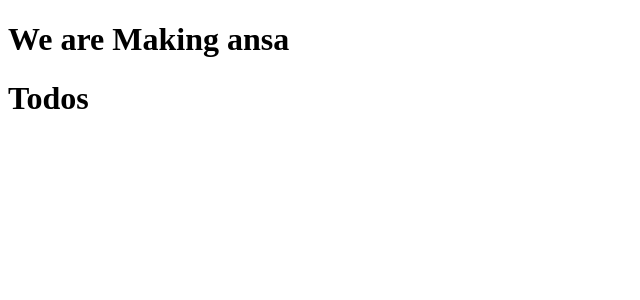
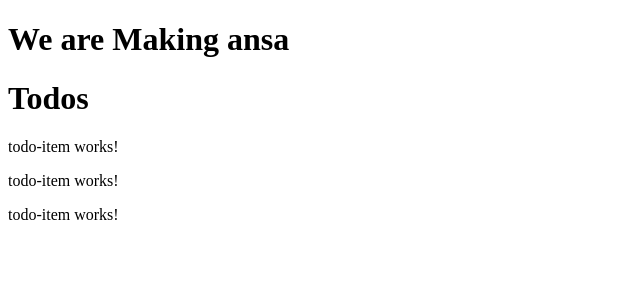
Before and after one commit to usamajamil006/Angular-todo, an Angular app: page / in a window 1280 px wide. Shown: the top 300 px of the page, without its empty margins (0-640 px from the left). Built offline with nearby package versions, Linux system fonts and the light colour scheme.

Commit message:
Creating component for todo

```diff
--- a/src/app/app.module.ts
+++ b/src/app/app.module.ts
@@ -4,11 +4,13 @@ import { NgModule } from '@angular/core';
 import { AppRoutingModule } from './app-routing.module';
 import { AppComponent } from './app.component';
 import { TodosComponent } from './components/todos/todos.component';
+import { TodoItemComponent } from './components/todo-item/todo-item.component';
 
 @NgModule({
   declarations: [
     AppComponent,
-    TodosComponent
+    TodosComponent,
+    TodoItemComponent
   ],
   imports: [
     BrowserModule,
--- /dev/null
+++ b/src/app/components/todo-item/todo-item.component.html
@@ -0,0 +1 @@
+<p>todo-item works!</p>
--- /dev/null
+++ b/src/app/components/todo-item/todo-item.component.ts
@@ -0,0 +1,15 @@
+import { Component, OnInit } from '@angular/core';
+
+@Component({
+  selector: 'app-todo-item',
+  templateUrl: './todo-item.component.html',
+  styleUrls: ['./todo-item.component.css']
+})
+export class TodoItemComponent implements OnInit {
+
+  constructor() { }
+
+  ngOnInit() {
+  }
+
+}
--- a/src/app/components/todos/todos.component.html
+++ b/src/app/components/todos/todos.component.html
@@ -1 +1,4 @@
 <h1>Todos</h1>
+<app-todo-item *ngFor="let todo of todos">
+    <li>{{todo.title}}</li>
+</app-todo-item>
--- a/src/app/components/todos/todos.component.ts
+++ b/src/app/components/todos/todos.component.ts
@@ -1,15 +1,32 @@
-import { Component, OnInit } from '@angular/core';
-
+import { Component, OnInit } from "@angular/core";
+import { Todo } from "../../models/Todo";
 @Component({
-  selector: 'app-todos',
-  templateUrl: './todos.component.html',
-  styleUrls: ['./todos.component.css']
+  selector: "app-todos",
+  templateUrl: "./todos.component.html",
+  styleUrls: ["./todos.component.css"]
 })
 export class TodosComponent implements OnInit {
+  todos: Todo[];
 
-  constructor() { }
+  constructor() {}
 
   ngOnInit() {
+    this.todos = [
+      {
+        id: 1,
+        title: "aloo le lo",
+        completed: true
+      },
+      {
+        id: 2,
+        title: "aloo le ",
+        completed: false
+      },
+      {
+        id: 3,
+        title: "aloo  lo",
+        completed: true
+      }
+    ];
   }
-
 }
--- /dev/null
+++ b/src/app/models/Todo.ts
@@ -0,0 +1,5 @@
+export class Todo {
+  id:number;
+  title:string;
+  completed:boolean;
+}
```
Also changed, not shown: src/app/components/todo-item/todo-item.component.css (added), 1 other file (tests, documents, lock files or other folders).
